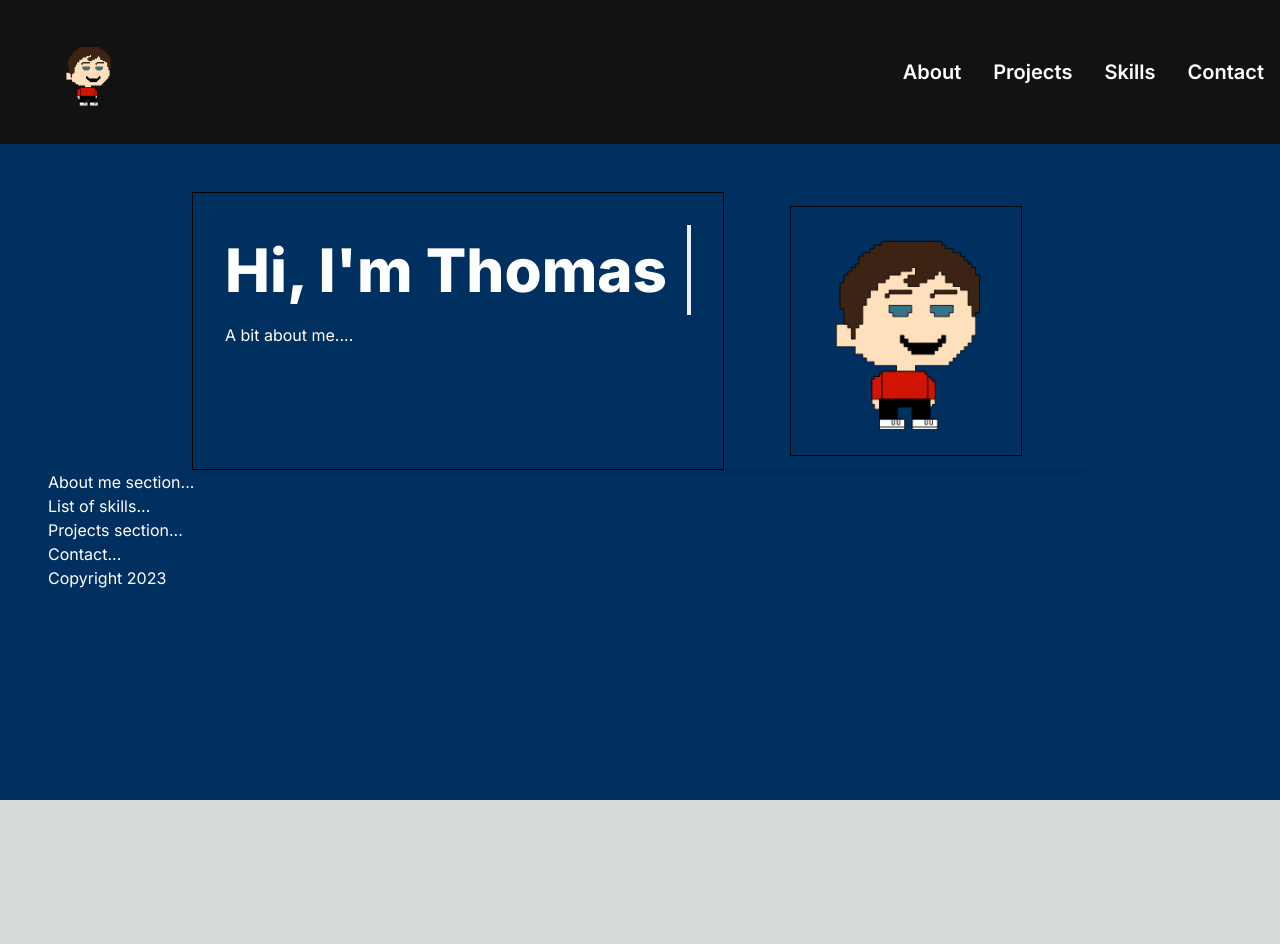
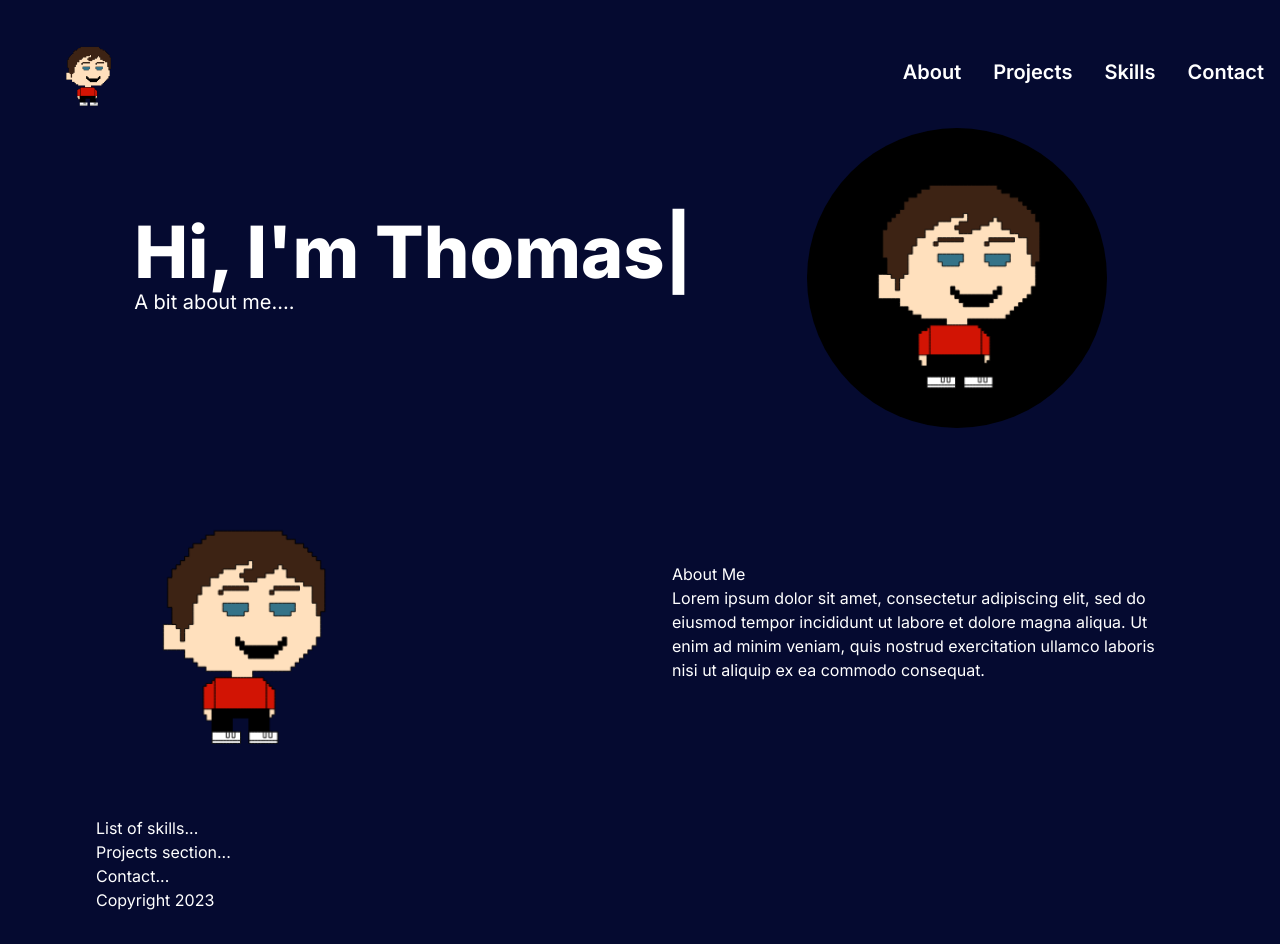
Before and after one commit to tvincent23/Portfolio, a Next.js app in the folder my-app/: page / in a window 1280 px wide. Before the commit the page ends 800 px from the top, so only its background shows below. Built offline with nearby package versions, Linux system fonts and the light colour scheme.

Commit message:
about section layout

```diff
--- a/my-app/app/components/About.jsx
+++ b/my-app/app/components/About.jsx
@@ -1,8 +1,28 @@
+import React from "react";
+import Image from "next/image";
+
+import Avatar from "../../public/images/thomas_256_avatar.png";
+
 const About = () => {
   return (
-    <>
-      <p className="text-white">About me section...</p>
-    </>
+    <section className="text-white">
+      <div className="md:grid md:grid-cols-2 gap-8 items-center py-8 px-4 xl:gap-16 sm:py-16">
+        <Image
+          src={Avatar}
+          alt="avatar image"
+          className=" w-[200px] h-[200px] lg:w-[260px] lg:h-[260px]"
+        />
+        <div>
+          <h2>About Me</h2>
+          <p>
+            Lorem ipsum dolor sit amet, consectetur adipiscing elit, sed do
+            eiusmod tempor incididunt ut labore et dolore magna aliqua. Ut enim
+            ad minim veniam, quis nostrud exercitation ullamco laboris nisi ut
+            aliquip ex ea commodo consequat.
+          </p>
+        </div>
+      </div>
+    </section>
   );
 };
 
--- a/my-app/app/components/Intro.jsx
+++ b/my-app/app/components/Intro.jsx
@@ -1,24 +1,33 @@
 "use client";
-// import React from "react";
+import React from "react";
+import { TypeAnimation } from "react-type-animation";
 import Image from "next/image";
 import Avatar from "../../public/images/thomas_256_avatar.png";
 
 const Intro = () => {
   return (
     <section>
-      <div className="mx-auto shadow-md mt-20 w-90 md:max-w-4xl ">
-        <div className="md:flex">
-          <div className="p-8 border border-black">
-            <h1 className="animate-typing overflow-hidden whitespace-nowrap border-r-4 border-r-white pr-5 text-3xl sm:text-5xl lg:text-6xl lg:leading-normal lg: font-extrabold text-white font-bold">
-              Hi, I'm Thomas
-            </h1>
-            <p className="mt-2 text-white">A bit about me....</p>
-          </div>
-          <div className="scale-50 md:scale-90 mx-auto flex items-center justify-center pb-5 border border-black">
+      <div className="grid grid-cols-1 sm:grid-cols-12">
+        <div className="col-span-7 place-self-center text-center sm:text-left ">
+          <span className="text-white mb-4 text-3xl sm:text-5xl lg:text-6xl xl:text-7xl font-extrabold">
+            <TypeAnimation
+              sequence={[" Hi, I'm Thomas", 5000]}
+              wrapper="span"
+              speed={50}
+              repeat={Infinity}
+            />
+          </span>
+          <p className="text-white text-lg mb-6 lg:text-xl">
+            A bit about me....
+          </p>
+        </div>
+
+        <div className="col-span-5 place-self-center mt-4 lg:mt-0">
+          <div className="rounded-full bg-[#000] w-[225px] h-[225px] lg:w-[300px] lg:h-[300px] relative">
             <Image
-              // className="h-48 w-full object-cover md:h-full md:w-48"
               src={Avatar}
               alt="avatar image"
+              className="absolute transform -translate-x-1/2 -translate-y-1/2 top-1/2 left-1/2 pb-3 w-[200px] h-[200px] lg:w-[260px] lg:h-[260px]"
             />
           </div>
         </div>
--- a/my-app/app/components/Navbar.jsx
+++ b/my-app/app/components/Navbar.jsx
@@ -29,7 +29,7 @@ const navLinks = [
 const Navbar = () => {
   const [navbarOpen, setNavbarOpen] = useState(false);
   return (
-    <nav className="fixed top-0 left-0 right-0 z10 bg-[#121212] bg-opacity-100">
+    <nav className="fixed top-0 left-0 right-0 z10 bg-[#050A30] bg-opacity-100">
       <div className="flex flex-wrap items-center justify-between mx-auto px-4 text-white font-semibold">
         <Link className="flex justify-items-start max-w-36 max-h-36" href="/">
           <Image className="scale-50" src={Avatar} alt="avatar image" />
--- a/my-app/app/page.js
+++ b/my-app/app/page.js
@@ -10,11 +10,11 @@ import About from "./components/About";
 
 export default function Home() {
   return (
-    <main className="flex min-h-screen flex-col bg-[#003060] ">
-      {/* </main><main className="flex min-h-screen flex-col bg-[#050A30] ">
-  </main><main className="flex min-h-screen flex-col bg-[#003B73] "> */}
+    <main className="flex mih-h-screen flx-col bg-[#050A30] mx-auto py-4 px-12  ">
+      {/* colour options #003B73 003060 */}
+
       <Navbar />
-      {/* <div className="container lg:mt-40 mx-auto px-12 py-4"> */}
+
       <div className="container mt-24 mx-auto px-12 py-4">
         <Intro />
         <About />
--- a/my-app/package.json
+++ b/my-app/package.json
@@ -11,7 +11,8 @@
   "dependencies": {
     "next": "^14.0.4",
     "react": "^18",
-    "react-dom": "^18"
+    "react-dom": "^18",
+    "react-type-animation": "^3.2.0"
   },
   "devDependencies": {
     "autoprefixer": "^10.0.1",
```
Also changed, not shown: 1 other file (tests, documents, lock files or other folders).
